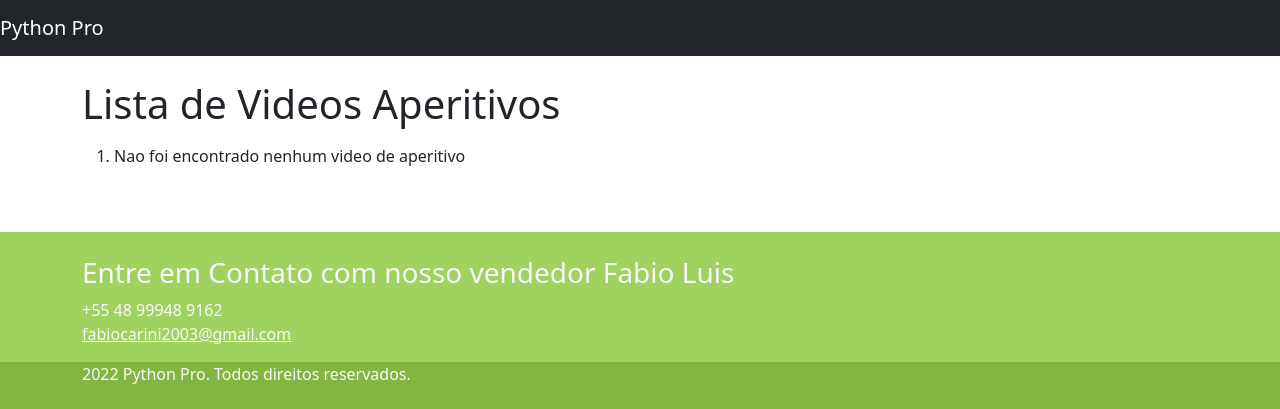
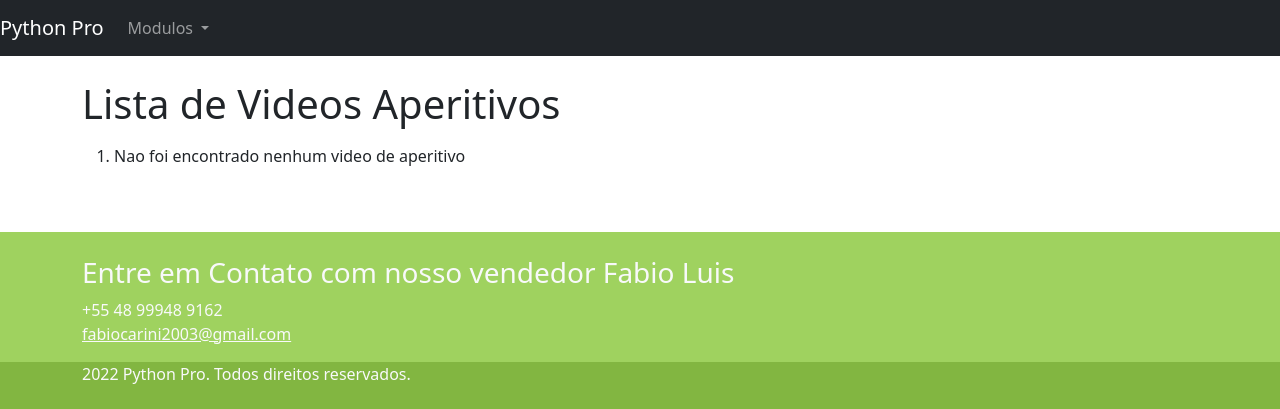
Before and after one commit to fabioluisdev/django_new, a Django app: page /aperitivos/ in a window 1280 px wide. Shown: the top 409 px of the page. Run offline with Django 4.2, Linux system fonts and the light colour scheme; data that the repository does not hold is empty; some libraries are stand-ins or nearby versions.

Commit message:
Pypro Modulos e Collect Static no Heroku.

```diff
--- a/pypro/base/templates/base/base.html
+++ b/pypro/base/templates/base/base.html
@@ -30,6 +30,18 @@
 
     <div class="collapse navbar-collapse" id="navbarSupportedContent">
         <ul class="navbar-nav me-auto mb-2 mb-lg-0">
+            <li class="nav-item dropdown">
+                <a class="nav-link dropdown-toggle" href="#" id="navbarDropdown" role="button" data-bs-toggle="dropdown"
+                   aria-expanded="false">
+                    Modulos
+                </a>
+                <div class="dropdown-menu" aria-labelledby="navbarDropdown">
+                    {% for modulo in MODULOS %}
+                    <a class="dropdown-item" href="#">{{modulo.titulo}}</a>
+                    <div class="dropdown-divider"></div>
+                    {% endfor %}
+                </div>
+            </li>
         </ul>
     </div>
 </nav>
--- a/pypro/base/views.py
+++ b/pypro/base/views.py
@@ -2,4 +2,4 @@ from django.shortcuts import render
 
 
 def home(request):
-    return render(request, 'base/home.html')
+    return render(request, 'base/home.html', {})
--- /dev/null
+++ b/pypro/modulos/admin.py
@@ -0,0 +1,3 @@
+# from django.contrib import admin
+
+# Register your models here.
--- /dev/null
+++ b/pypro/modulos/apps.py
@@ -0,0 +1,5 @@
+from django.apps import AppConfig
+
+
+class ModulosConfig(AppConfig):
+    name = 'pypro.modulos'
--- /dev/null
+++ b/pypro/modulos/context_processors.py
@@ -0,0 +1,5 @@
+from pypro.modulos import facade
+
+
+def listar_modulos(request):
+    return {'MODULOS': facade.listar_modulos_ordenados()}
--- /dev/null
+++ b/pypro/modulos/facade.py
@@ -0,0 +1,12 @@
+from typing import List
+
+from pypro.modulos.models import Modulo
+
+
+def listar_modulos_ordenados() -> List[Modulo]:
+    """
+    Lista modulos ordenados por titulos
+    :return:
+    """
+
+    return list(Modulo.objects.order_by('titulo').all())
--- /dev/null
+++ b/pypro/modulos/models.py
@@ -0,0 +1,5 @@
+from django.db import models
+
+
+class Modulo(models.Model):
+    titulo = models.CharField(max_length=64)
--- /dev/null
+++ b/pypro/modulos/views.py
@@ -0,0 +1,3 @@
+# from django.shortcuts import render
+
+# Create your views here.
--- a/pypro/settings.py
+++ b/pypro/settings.py
@@ -46,7 +46,7 @@ INSTALLED_APPS = [
     'django.contrib.staticfiles',
     'pypro.base',
     'pypro.aperitivos',
-
+    'pypro.modulos',
 ]
 
 MIDDLEWARE = [
@@ -72,6 +72,7 @@ TEMPLATES = [
                 'django.template.context_processors.request',
                 'django.contrib.auth.context_processors.auth',
                 'django.contrib.messages.context_processors.messages',
+                'pypro.modulos.context_processors.listar_modulos',
             ],
         },
     },
```
Also changed, not shown: pypro/modulos/tests/test_aba_de_modulos.py (added, +22 -0 lines), pypro/modulos/tests/test_facade.py (added, +14 -0 lines), pypro/modulos/__init__.py (added), pypro/modulos/tests/__init__.py (added).
